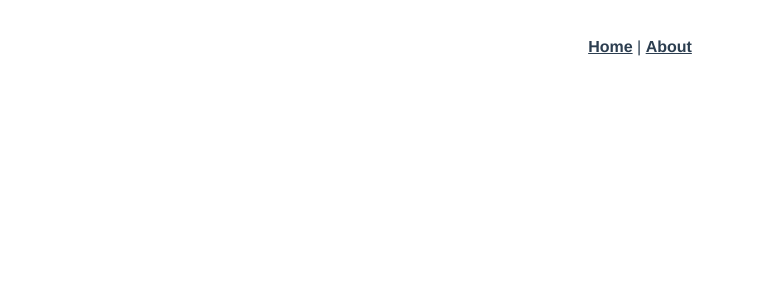
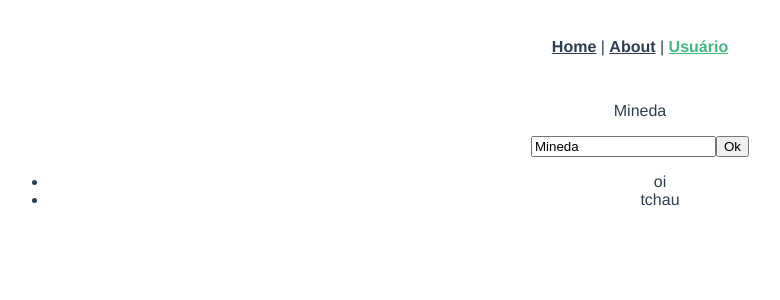
Before and after one commit to CarolinaMargiotti/topicosespeciaisFrontVue, a Vue app: page /#/usuario in a window 1280 px wide. Before the commit this address had no page. Shown: the top 300 px of the page, without its empty margins (0-780 px from the left). Built offline with nearby package versions, Linux system fonts and the light colour scheme.

Commit message:
arrumado lint

```diff
--- a/src/App.vue
+++ b/src/App.vue
@@ -1,9 +1,12 @@
 <template>
+	<div>
 		<nav>
 			<router-link to="/">Home</router-link> |
-    <router-link to="/about">About</router-link>
+			<router-link to="/about">About</router-link> |
+			<router-link to="/usuario">Usuário</router-link>
 		</nav>
 		<router-view />
+	</div>
 </template>
 
 <style>
--- a/src/router/index.js
+++ b/src/router/index.js
@@ -16,6 +16,11 @@ const routes = [
 		component: () =>
 			import(/* webpackChunkName: "about" */ "../views/AboutView.vue"), //baixa só a pagina e vai baixando toda vez que carrega
 	},
+	{
+		path: "/usuario",
+		name: "usuario",
+		component: () => import("../views/UsuarioView.vue"),
+	},
 ];
 
 const router = createRouter({
--- a/src/views/AboutView.vue
+++ b/src/views/AboutView.vue
@@ -1,5 +1,5 @@
 <template>
-  <div class="about">
-    <h1>This is an about page</h1>
-  </div>
+	<div class="about">
+		<h1>This is an about page</h1>
+	</div>
 </template>
--- a/src/views/HomeView.vue
+++ b/src/views/HomeView.vue
@@ -1,7 +1,7 @@
 <template>
 	<div class="home">
 		<img alt="Vue logo" src="../assets/logo.png" />
-    <HelloWorld msg="Welcome to Your Vue.js App" />
+		<HelloWorld msg="lefishe" />
 	</div>
 </template>
 
--- /dev/null
+++ b/src/views/UsuarioView.vue
@@ -0,0 +1,27 @@
+<template>
+    <div class="usuario">
+        <p v-if="nome.length > 5">{{nome}}</p>
+        <p><input type="text" v-model="nome"><button @click="inserirUsuario()">Ok</button></p>
+        <ul>
+            <li v-for="(usuario, i) in usuarios" :key="i">{{usuario}}</li>
+        </ul>
+    </div>
+</template>
+
+<script>
+export default {
+    name: 'usuarioView',
+    data() {
+        return {
+            nome: 'Mineda',
+            usuarios: ['oi', 'tchau']
+        }
+    },
+    methods: {
+        inserirUsuario() {
+            this.usuarios.push(this.nome);
+            this.nome = '';
+        }
+    }
+}
+</script>
```
Also changed, not shown: .eslintrc.js, 1 other file (tests, documents, lock files or other folders). Lines whose indentation alone changed are shown as unchanged.
